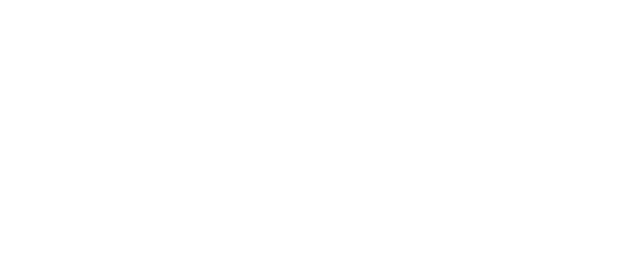
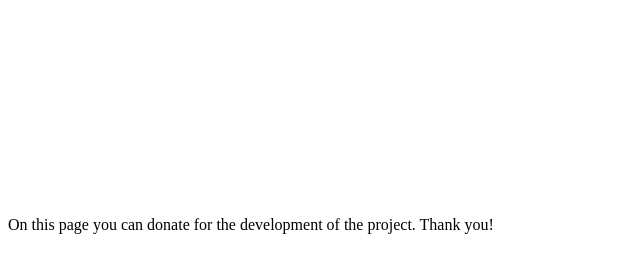
Before and after one commit to mobodom/mobodom.github.io, a plain HTML site: page index.html in a window 1280 px wide. Shown: the whole page, without its empty margins (0-640 px from the left). Drawn offline with Linux system fonts and the light colour scheme.

Commit message:
Update index.html

```diff
--- a/index.html
+++ b/index.html
@@ -5,5 +5,8 @@
   <title>Help us!</title>
  </head>
  <body>
+
+On this page you can donate for the development of the project. Thank you!
+
 <iframe src="https://money.yandex.ru/quickpay/shop-widget?writer=seller&targets=Donate!&targets-hint=%D0%91%D0%BB%D0%B0%D0%B3%D0%BE%D0%B4%D0%B0%D1%80%D0%BD%D0%BE%D1%81%D1%82%D1%8C&default-sum=5000&button-text=13&payment-type-choice=on&hint=&successURL=&quickpay=shop&account=410015458945838" width="423" height="222" frameborder="0" allowtransparency="true" scrolling="no"></iframe> </body>
 </html>
```
